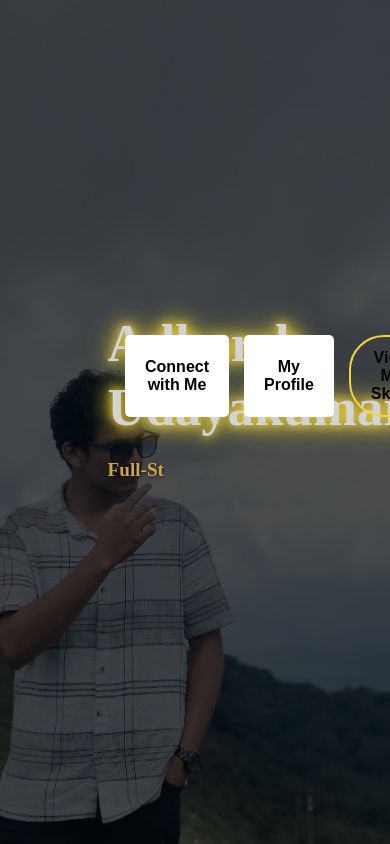
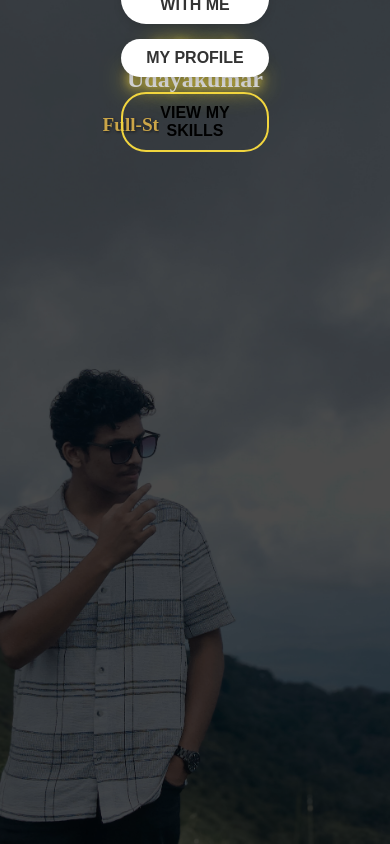
Before and after one commit to Adharsh0/mypage, a React (Vite) app: page / in a window 390 px wide. Built offline with nearby package versions, Linux system fonts and the light colour scheme.

Commit message:
change22

```diff
--- a/src/components/HeroSection.css
+++ b/src/components/HeroSection.css
@@ -160,72 +160,87 @@
 /* Mobile responsive styles */
 @media (max-width: 480px) {
     .hero-container {
-        background-image: url('/phone.jpeg'); /* Replace with the new phone-specific image */
-        background-size: cover; /* Ensure the background covers the container */
-        background-position: center center; /* Keep the image centered */
-        font-size: 14px; /* Smaller font for phones */
-        flex-direction: column; /* Stack the content vertically */
-        justify-content: center; /* Center the content vertically */
-        padding: 30px 20px; /* Add padding around the container */
-        position: relative; /* Ensure buttons are positioned correctly */
+        background-image: url('/phone.jpeg'); /* Phone-specific background image */
+        background-size: cover; /* Cover the entire container */
+        background-position: center; /* Center the image */
+        font-size: 14px; /* Smaller font size for phones */
+        flex-direction: column; /* Stack content vertically */
+        justify-content: flex-start; /* Push content towards the top */
+        padding: 20px 10px; /* Reduce padding for smaller screens */
+        position: relative;
+        height: 100vh; /* Make the container fill the screen height */
+        display: flex; /* Ensure proper alignment of content */
     }
 
     .hero-content {
-        z-index: 10; /* Keep content above the overlay */
+        z-index: 10; /* Keep the content above the background */
         position: relative;
-        text-align: center; /* Center the text */
-        margin-bottom: 50px; /* Adjust spacing between content and buttons */
+        text-align: center; /* Center-align text */
+        margin-bottom: auto; /* Push text upward, keeping space for buttons */
+        color: white; /* Ensure text is readable against background */
     }
 
     .hero-buttons {
         display: flex;
-        justify-content: space-around; /* Space out buttons evenly */
-        gap: 15px; /* Space between buttons */
+        flex-direction: column; /* Stack buttons vertically */
+        align-items: center; /* Center buttons horizontally */
+        gap: 15px; /* Add space between buttons */
         position: absolute;
-        bottom: 100px; /* Align buttons to the bottom of the image */
+        bottom: 20px; /* Align buttons at the bottom */
         left: 50%;
         transform: translateX(-50%); /* Center the buttons horizontally */
-        width: 80%; /* Make buttons occupy most of the container's width */
-        z-index: 100; /* Ensure buttons appear above the image */
+        width: 80%; /* Restrict button width for better layout */
+        z-index: 100; /* Keep buttons above other elements */
     }
 
     .hero-buttons button {
-        padding: 12px 20px; /* Add padding for better click area */
-        font-size: 1rem; /* Adjust font size for mobile */
-        width: auto; /* Allow buttons to auto-size */
+        padding: 10px 15px; /* Add padding for better touch area */
+        font-size: 1rem; /* Adjust font size for smaller screens */
+        border-radius: 25px; /* Rounded button corners */
+        text-transform: uppercase; /* Consistent button text style */
+        width: 100%; /* Make buttons occupy full width */
+        max-width: 300px; /* Limit button width for larger phones */
     }
 
     .yellow-btn {
-        background-color: white;
-        color: black;
-        transition: background-color 0.3s ease;
+        background-color: #ffffff; /* White background for contrast */
+        color: #333; /* Dark text for readability */
+        border: none;
+        box-shadow: 0 4px 8px rgba(0, 0, 0, 0.1); /* Subtle shadow for depth */
+        transition: background-color 0.3s ease, transform 0.2s ease;
     }
 
     .yellow-btn:hover {
-        background-color: #f5c600;
-        transform: translateY(-5px);
-        box-shadow: 0 5px 15px rgba(0, 0, 0, 0.3);
+        background-color: #f5c600; /* Bright yellow hover effect */
+        transform: translateY(-3px); /* Lift button slightly on hover */
     }
 
     .outline-btn {
         background: none;
-        border: 2px solid gold;
-        color: black;
-        padding: 14px 25px;
-        font-size: 1.2rem;
-        border-radius: 35px;
-        transition: background-color 0.3s ease, color 0.3s ease, transform 0.3s ease;
-    }
-
-    .outline-btn a {
-        text-decoration: none;
-        color: black;
+        border: 2px solid gold; /* Gold border for emphasis */
+        color: #ffffff; /* White text for contrast */
+        font-size: 1rem;
+        padding: 12px 20px;
+        text-align: center;
+        border-radius: 25px;
+        transition: background-color 0.3s ease, color 0.3s ease, transform 0.2s ease;
     }
 
     .outline-btn:hover {
-        background-color: gold;
-        color: black;
-        transform: translateY(-5px);
-        box-shadow: 0 5px 15px rgba(0, 0, 0, 0.3);
+        background-color: gold; /* Gold fill on hover */
+        color: black; /* Black text for contrast */
+        transform: translateY(-3px); /* Slight lift on hover */
+    }
+
+    .hero-content h1 {
+        font-size: 1.5rem; /* Adjust heading size for smaller screens */
+        margin-bottom: 10px; /* Reduce spacing below heading */
+        line-height: 1.2; /* Improve readability */
+    }
+
+    .hero-content p {
+        font-size: 1rem; /* Adjust paragraph size */
+        line-height: 1.4; /* Improve readability */
+        margin-bottom: 20px; /* Add spacing below text */
     }
 }
```
